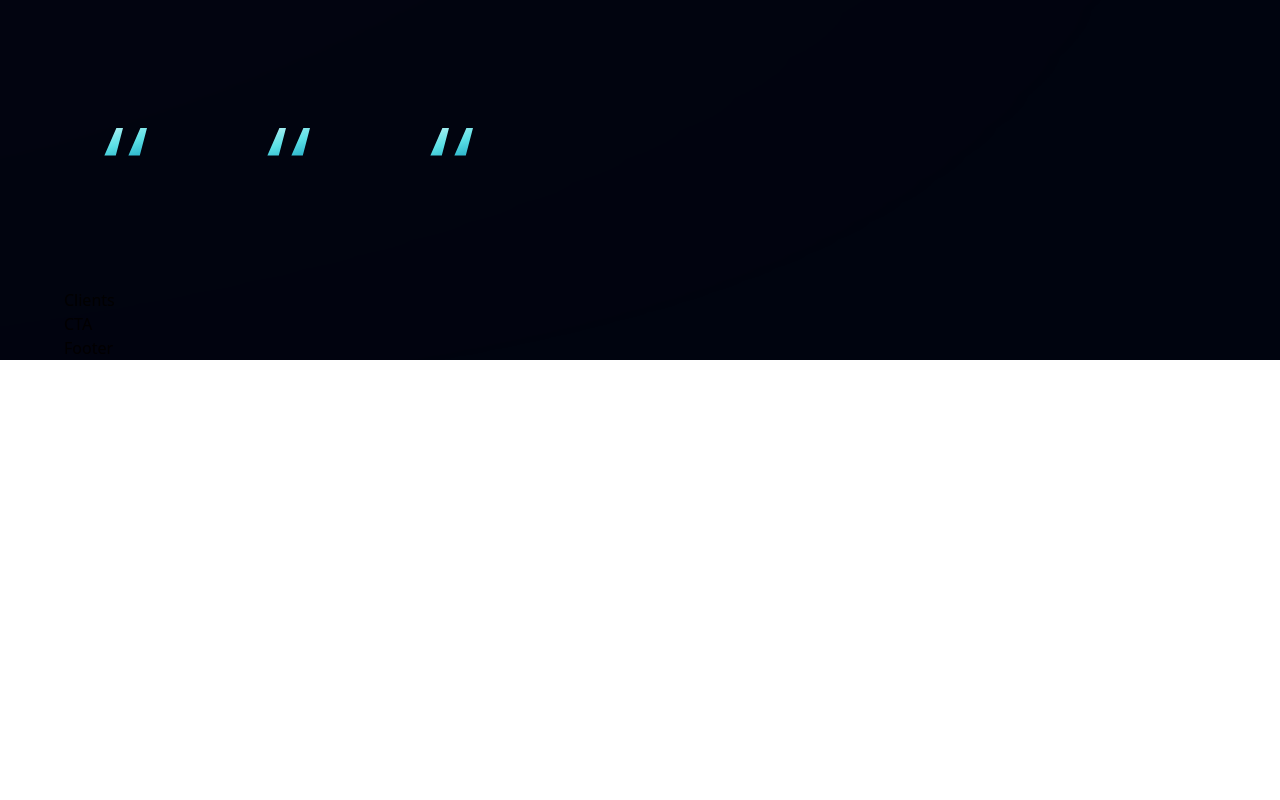
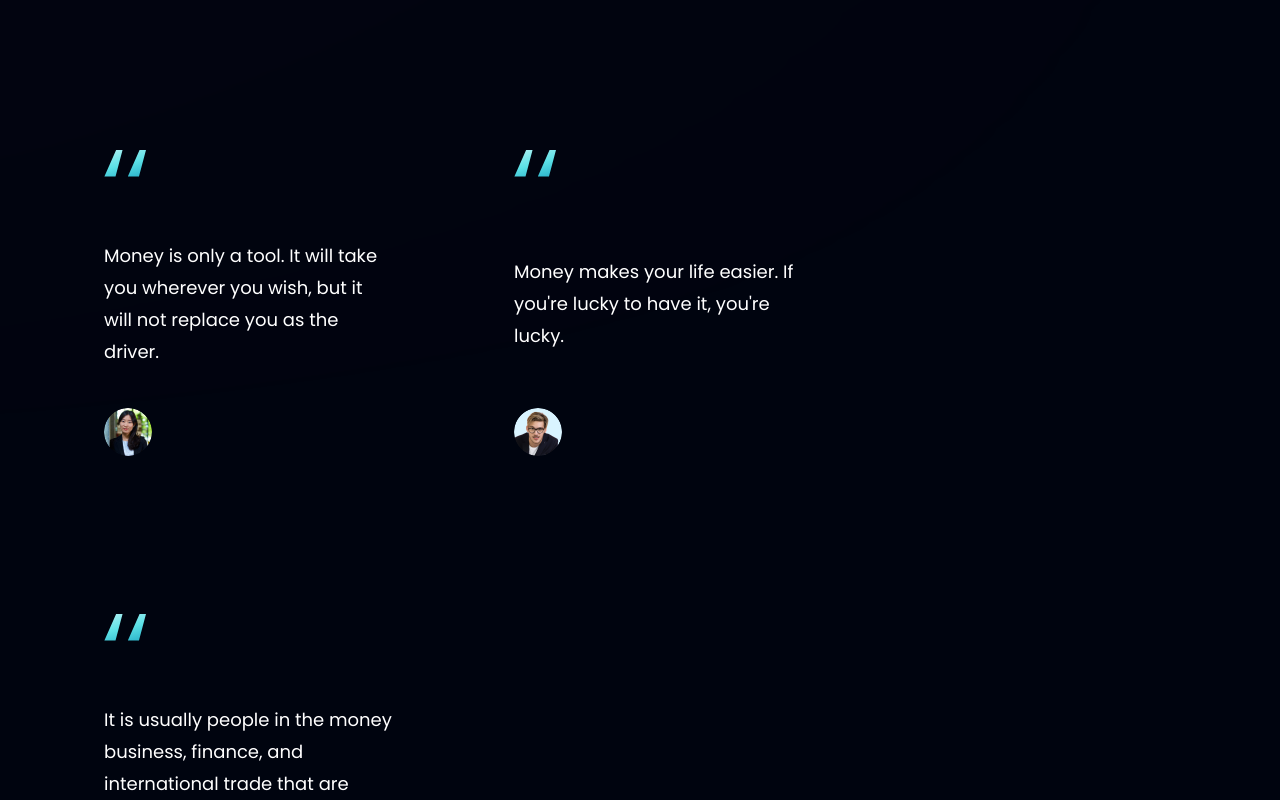
Before and after one commit to nejidevelops/modern_bank_app, a React (Vite) app: page / in a window 1280 px wide. Shown: the part 2960-3760 px from the top of the page. Before the commit the page ends 3320 px from the top, so only its background shows below. Built offline with nearby package versions, Linux system fonts and the light colour scheme.

Commit message:
the feedback card has got only the title to be complete

```diff
--- a/src/components/FeedbackCard.jsx
+++ b/src/components/FeedbackCard.jsx
@@ -3,7 +3,11 @@
 function Feedback({ content, name, title, img}) {
   return (
     <div className='flex justify-between flex-col px-10 py-12 rounded-[20px] max-w-[370px] md:mr-10 sm:mr-5 mr-0 my-5 feedback-card'>
-      <img src={quotes} />
+      <img src={quotes} alt="double_quotes" className='w-[42px] h-[72px] object-contain' />
+      <p className='font-poppins font-normal text-[18px] leading-[32px] text-white my-10'>{content}</p>
+      <div>
+        <img src={img} alt={name} className="w-[48px] h-[48px] rounded-full" />
+      </div>
     </div>
   )
 }
```
